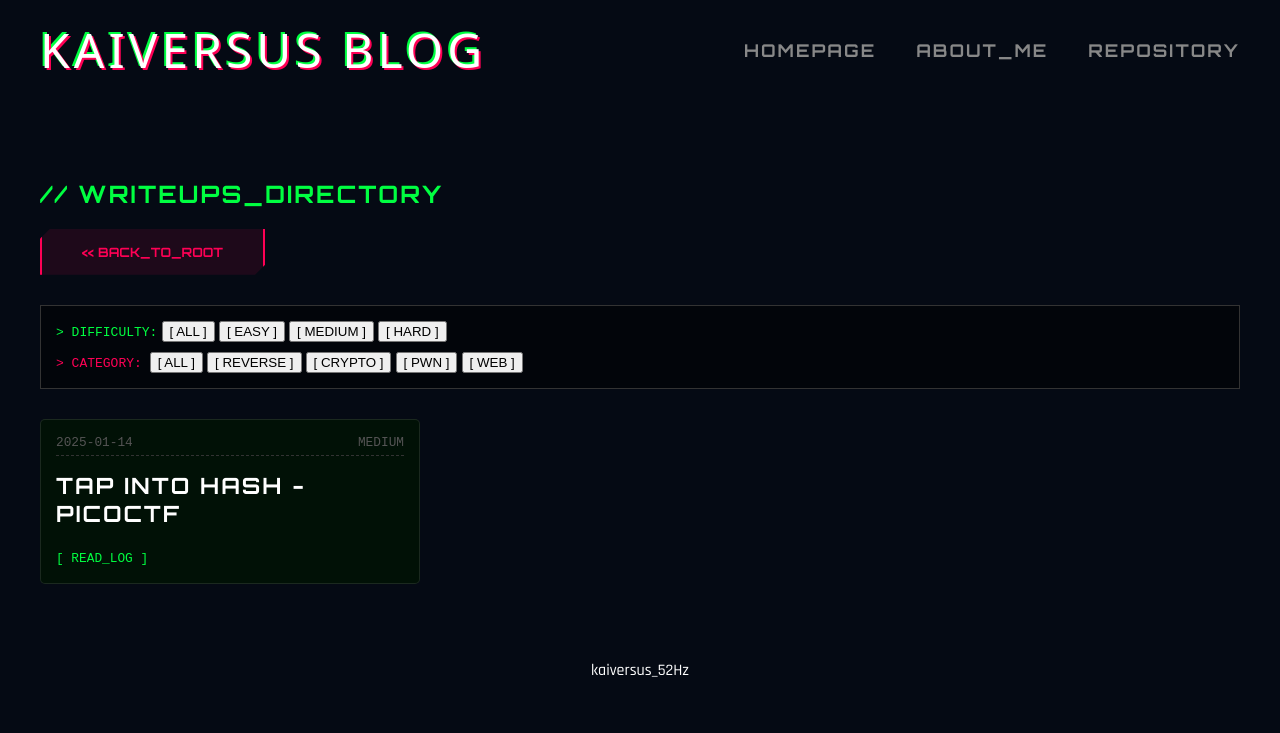
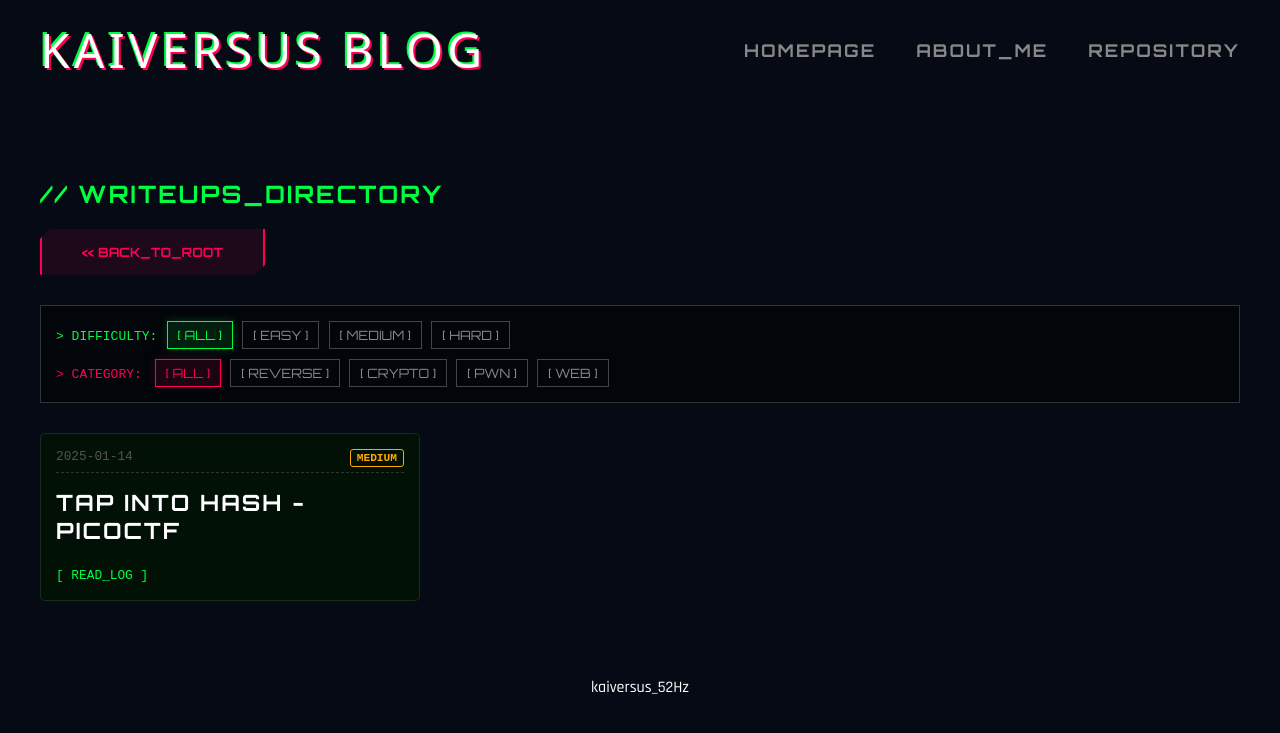
Before and after one commit to kaiversus/kaiversus.github.io, a Jekyll site: the page built from pages/writeups.md, in a window 1280 px wide. Shown: the top 733 px of the page. Built offline with Jekyll 4.4.1, drawn with Linux system fonts in a browser that asks for light colours; some web fonts are replaced.

Commit message:
Update style.css

```diff
--- a/assets/css/style.css
+++ b/assets/css/style.css
@@ -762,3 +762,59 @@ html {
     background: rgba(255, 255, 255, 0.02);
     padding: 15px;
 }
+/* --- FILTER SYSTEM STYLES --- */
+.filter-btn {
+    background: transparent;
+    border: 1px solid #444;
+    color: #888;
+    padding: 5px 10px;
+    margin-left: 5px;
+    cursor: pointer;
+    font-family: 'Orbitron', sans-serif;
+    font-size: 0.8rem;
+    transition: 0.3s;
+}
+
+.filter-btn:hover {
+    border-color: var(--primary);
+    color: var(--primary);
+}
+
+.filter-btn.active {
+    background: rgba(0, 255, 65, 0.1);
+    border-color: var(--primary);
+    color: var(--primary);
+    box-shadow: 0 0 10px rgba(0, 255, 65, 0.2);
+}
+
+/* Style riêng cho nhóm Category (màu đỏ accent) */
+.filter-group:nth-child(2) .filter-btn:hover,
+.filter-group:nth-child(2) .filter-btn.active {
+    border-color: var(--accent);
+    color: var(--accent);
+    background: rgba(255, 0, 85, 0.1);
+    box-shadow: 0 0 10px rgba(255, 0, 85, 0.2);
+}
+
+/* --- TAG STYLES TRÊN CARD --- */
+.tag-diff {
+    font-size: 0.7rem;
+    padding: 2px 6px;
+    border-radius: 3px;
+    font-weight: bold;
+    border: 1px solid #555;
+}
+
+.tag-diff.Hard { border-color: #ff0055; color: #ff0055; text-shadow: 0 0 5px #ff0055; }
+.tag-diff.Medium { border-color: #ffaa00; color: #ffaa00; }
+.tag-diff.Easy { border-color: #00ff41; color: #00ff41; }
+
+.tag-cat {
+    font-size: 0.75rem;
+    background: #222;
+    color: #ccc;
+    padding: 2px 8px;
+    border-radius: 10px;
+    font-family: monospace;
+    border: 1px dashed #444;
+}
```
